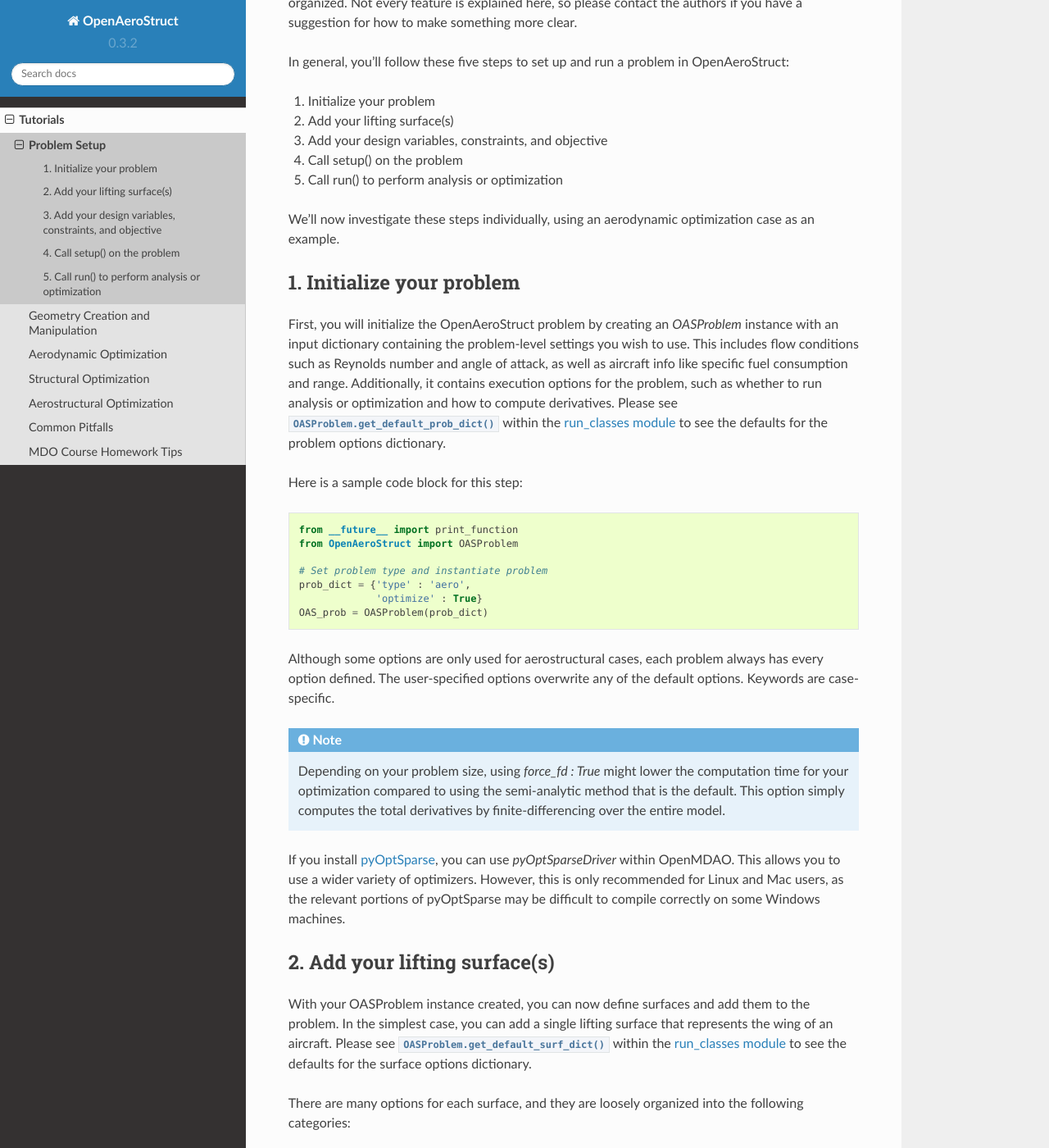
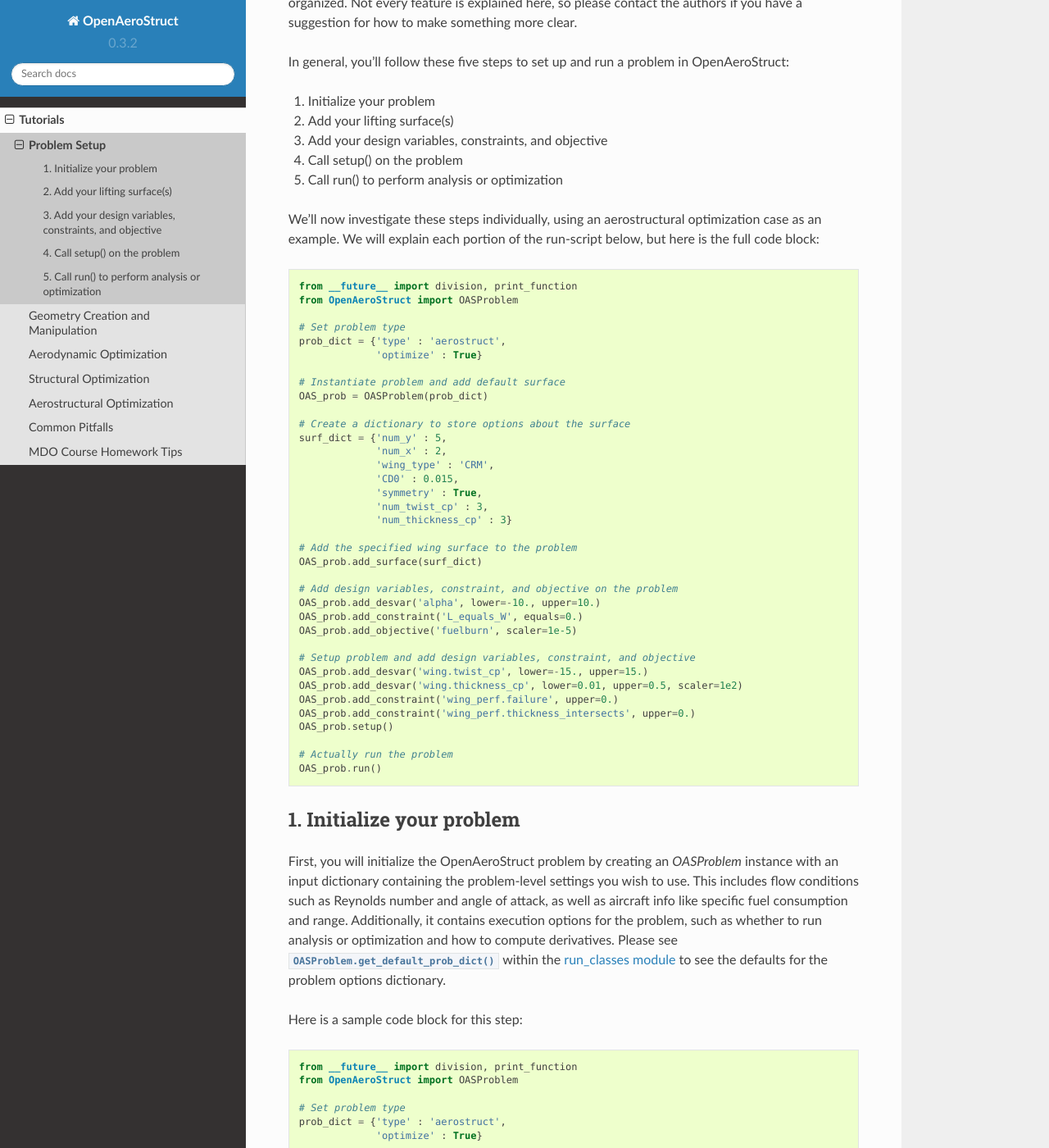
Before and after one commit to mid2SUPAERO/ecoHALE, a Sphinx documentation site: the page built from doc/tutorials/problem_setup.rst, in a window 1280 px wide and 1400 px high, scrolled down 192 px. Shown: the whole window at 82% size. Built offline with Sphinx 7.4.7 and the Read the Docs theme 2.0.0, drawn with Linux system fonts in a browser that asks for light colours; some of the changed text lies outside the part shown.

Commit message:
Updated docs slightly

```diff
--- a/doc/tutorials/problem_setup.rst
+++ b/doc/tutorials/problem_setup.rst
@@ -15,7 +15,48 @@ In general, you'll follow these five steps to set up and run a problem in OpenAe
 4. Call setup() on the problem
 5. Call run() to perform analysis or optimization
 
-We'll now investigate these steps individually, using an aerodynamic optimization case as an example.
+We'll now investigate these steps individually, using an aerostructural optimization case as an example.
+We will explain each portion of the run-script below, but here is the full code block:
+
+.. code-block:: python
+
+  from __future__ import division, print_function
+  from OpenAeroStruct import OASProblem
+
+  # Set problem type
+  prob_dict = {'type' : 'aerostruct',
+               'optimize' : True}
+
+  # Instantiate problem and add default surface
+  OAS_prob = OASProblem(prob_dict)
+
+  # Create a dictionary to store options about the surface
+  surf_dict = {'num_y' : 5,
+               'num_x' : 2,
+               'wing_type' : 'CRM',
+               'CD0' : 0.015,
+               'symmetry' : True,
+               'num_twist_cp' : 3,
+               'num_thickness_cp' : 3}
+
+  # Add the specified wing surface to the problem
+  OAS_prob.add_surface(surf_dict)
+
+  # Add design variables, constraint, and objective on the problem
+  OAS_prob.add_desvar('alpha', lower=-10., upper=10.)
+  OAS_prob.add_constraint('L_equals_W', equals=0.)
+  OAS_prob.add_objective('fuelburn', scaler=1e-5)
+
+  # Setup problem and add design variables, constraint, and objective
+  OAS_prob.add_desvar('wing.twist_cp', lower=-15., upper=15.)
+  OAS_prob.add_desvar('wing.thickness_cp', lower=0.01, upper=0.5, scaler=1e2)
+  OAS_prob.add_constraint('wing_perf.failure', upper=0.)
+  OAS_prob.add_constraint('wing_perf.thickness_intersects', upper=0.)
+  OAS_prob.setup()
+
+  # Actually run the problem
+  OAS_prob.run()
+
 
 1. Initialize your problem
 --------------------------
@@ -31,16 +72,19 @@ Here is a sample code block for this step:
 
 .. code-block:: python
 
-  from __future__ import print_function
+  from __future__ import division, print_function
   from OpenAeroStruct import OASProblem
 
-  # Set problem type and instantiate problem
-  prob_dict = {'type' : 'aero',
+  # Set problem type
+  prob_dict = {'type' : 'aerostruct',
                'optimize' : True}
+
+  # Instantiate problem and add default surface
   OAS_prob = OASProblem(prob_dict)
 
 Although some options are only used for aerostructural cases, each problem always
 has every option defined.
+Here we only specify two options; the rest of the options use the defaults.
 The user-specified options overwrite any of the default options.
 Keywords are case-specific.
 
@@ -76,17 +120,22 @@ Here is a sample code block:
 
 .. code-block:: python
 
-  # Add lifting surface
-  surf_dict = {'name' : 'wing',
+  # Create a dictionary to store options about the surface
+  surf_dict = {'num_y' : 5,
+               'num_x' : 2,
+               'wing_type' : 'CRM',
+               'CD0' : 0.015,
                'symmetry' : True,
-               'num_y' : 11,
-               'num_x' : 3}
+               'num_twist_cp' : 3,
+               'num_thickness_cp' : 3}
+
+  # Add the specified wing surface to the problem
   OAS_prob.add_surface(surf_dict)
 
 3. Add your design variables, constraints, and objective
 --------------------------------------------------------
 .. note::
-  This step is only necessary when performing an optimization, with
+  This step is only necessary when performing an optimization with
   `optimize = True` in the problem dictionary.
 
 With the problem and surfaces defined, we can now add a description of the
@@ -126,11 +175,16 @@ Sample code block:
 
 .. code-block:: python
 
-  # Add design variables, constraint, and objective and setup problem
-  OAS_prob.add_desvar('wing.twist_cp', lower=-10., upper=15.)
-  OAS_prob.add_constraint('wing_perf.CL', equals=0.5)
-  OAS_prob.add_objective('wing_perf.CD', scaler=1e4)
+  # Add design variables, constraint, and objective on the problem
+  OAS_prob.add_desvar('alpha', lower=-10., upper=10.)
+  OAS_prob.add_constraint('L_equals_W', equals=0.)
+  OAS_prob.add_objective('fuelburn', scaler=1e-5)
 
+  # Setup problem and add design variables, constraint, and objective
+  OAS_prob.add_desvar('wing.twist_cp', lower=-15., upper=15.)
+  OAS_prob.add_desvar('wing.thickness_cp', lower=0.01, upper=0.5, scaler=1e2)
+  OAS_prob.add_constraint('wing_perf.failure', upper=0.)
+  OAS_prob.add_constraint('wing_perf.thickness_intersects', upper=0.)
 
 4. Call setup() on the problem
 ------------------------------
@@ -193,11 +247,10 @@ the variables as shown below:
   # Actually run the problem
   OAS_prob.run()
 
-  print("\nWing CL:", OAS_prob.prob['wing_perf.CL'])
-  print("Wing CD:", OAS_prob.prob['wing_perf.CD'])
+  print("\nFuelburn:", OAS_prob.prob['fuelburn'])
 
 Within this method, OpenAeroStruct gives the design variables, constraints, and objective to the OpenMDAO problem.
-We also tell OpenMDAO that we want the optimization history saved in a `.db` file and that we want the problem layout saved in an `.html` file.
+Behind the scenes, we also tell OpenMDAO that we want the optimization history saved in a `.db` file and that we want the problem layout saved in an `.html` file.
 After running an analysis or optimization, you can view these outputted files.
 
 Use any web browser to open the `.html` file and you can examine your problem layout.
```
Also changed, not shown: doc/tutorials/plotall.png.
